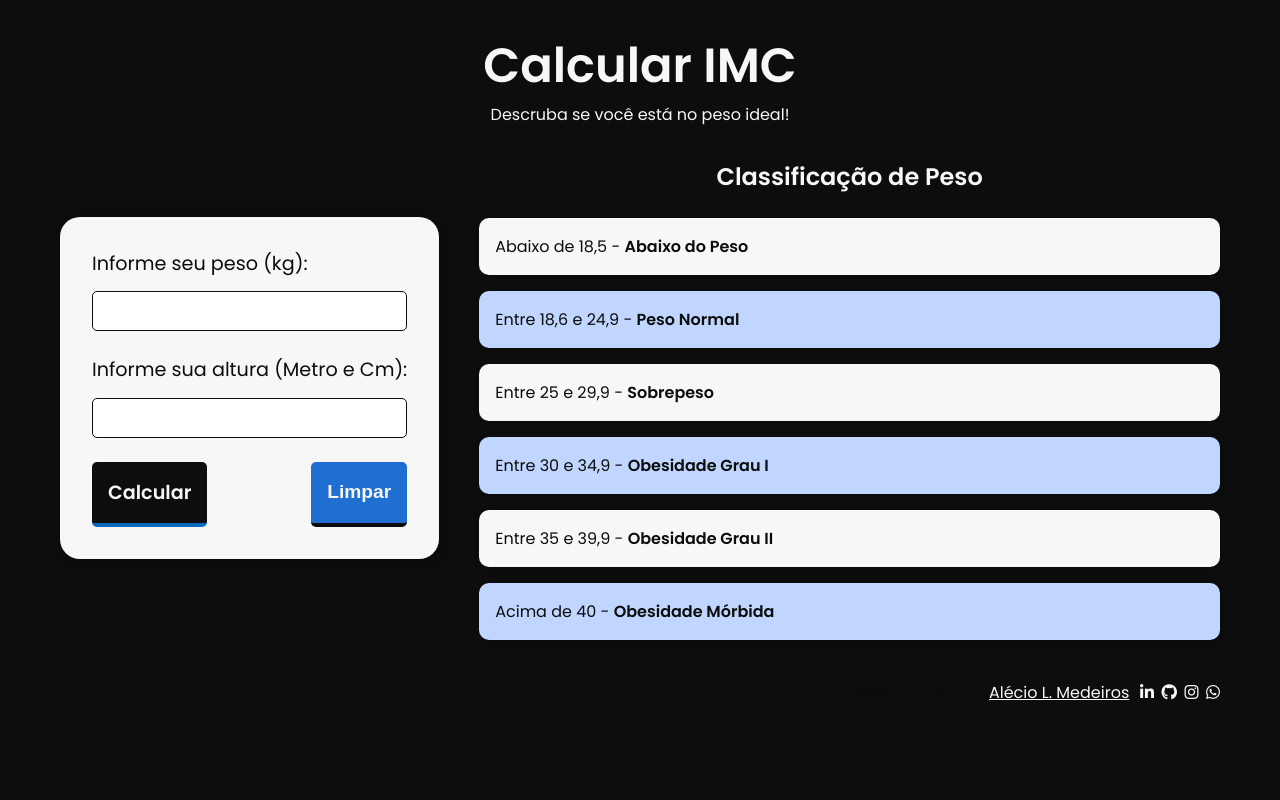
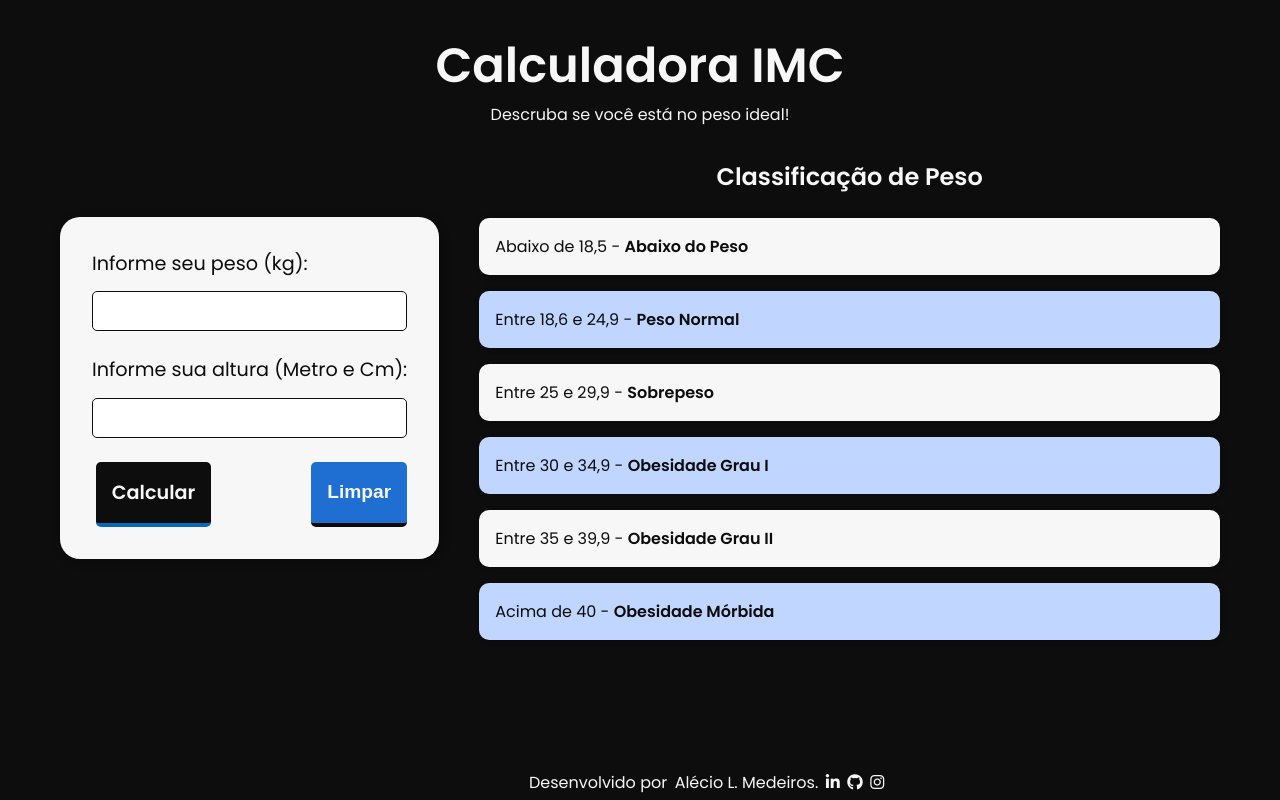
Before and after one commit to M4deN/Calculo-IMC, a plain HTML site: page index.html in a window 1280 px wide. Drawn offline with Linux system fonts and the light colour scheme.

Commit message:
Refactor Footer

```diff
--- a/css/style.css
+++ b/css/style.css
@@ -41,18 +41,6 @@ h1 {
   grid-template-columns: auto 1fr;
   gap: 40px;
   align-items: start;
-}
-
-.main-section aside {
-  color: var(--white);
-  grid-column: 2 / 3;
-  justify-self: end;
-}
-
-.main-section aside a {
-  margin-left: 0.2em;
-  color: var(--white);
-  text-decoration: underline;
 }
 
 .calc-section {
@@ -252,3 +240,18 @@ h1 {
     font-size: 1.2em;
   }
 }
+
+footer{
+  position: fixed;
+  color: var(--white);
+  bottom: 0;
+  width: 100%;
+  padding: 5px;
+  text-align: center;
+}
+footer p, a{
+  margin-top: auto;
+  margin-left: 0.2em;
+  color: var(--white);
+
+}
--- a/index.html
+++ b/index.html
@@ -18,7 +18,7 @@
     <title>Calculo IMC - Saiba agora se você está no seu peso ideal!</title>
   </head>
   <body>
-    <h1>Calcular IMC</h1>
+    <h1>Calculadora IMC</h1>
     <h2>Descruba se você está no peso ideal!</h2>
     <section class="main-section">
       <section class="calc-section">
@@ -63,34 +63,29 @@
       <div class="modal">
         <p><span class="mensage"></span>Seu IMC é: <span class="imc"></span></p>
       </div>
-      <aside>
+      <footer>
         <p>
           Desenvolvido por
           <a
-            href="https://www.facebook.com/alex.leandro.0007/"
+            href="https://www.facebook.com/Madenxx/"
             target="blank"
             >Alécio L. Medeiros</a
           >.
           <a
-            href="https://www.linkedin.com/in/alex-leandro-medeiros-5b68741a3/"
+            href="https://www.linkedin.com/in/madenx"
             target="_blank"
             ><i class="fab fa-linkedin-in"></i
           ></a>
-          <a href="https://github.com/AlexDeSaran" target="_blank"
+          <a href="https://github.com/M4deN" target="_blank"
             ><i class="fab fa-github"></i
           ></a>
           <a
-            href="https://www.instagram.com/alexdesaran/"
+            href="https://www.instagram.com/madenx/"
             target="_blank"
             ><i class="fab fa-instagram"></i
           ></a>
-          <a
-            href=""
-            target="_blank"
-            ><i class="fab fa-whatsapp"></i
-          ></a>
         </p>
-      </aside>
+      </footer>
     </section>
     <section class="modal-section"></section>
     <script
```
Also changed, not shown: css/reset.css (+0 -12 lines), 1 other file.
